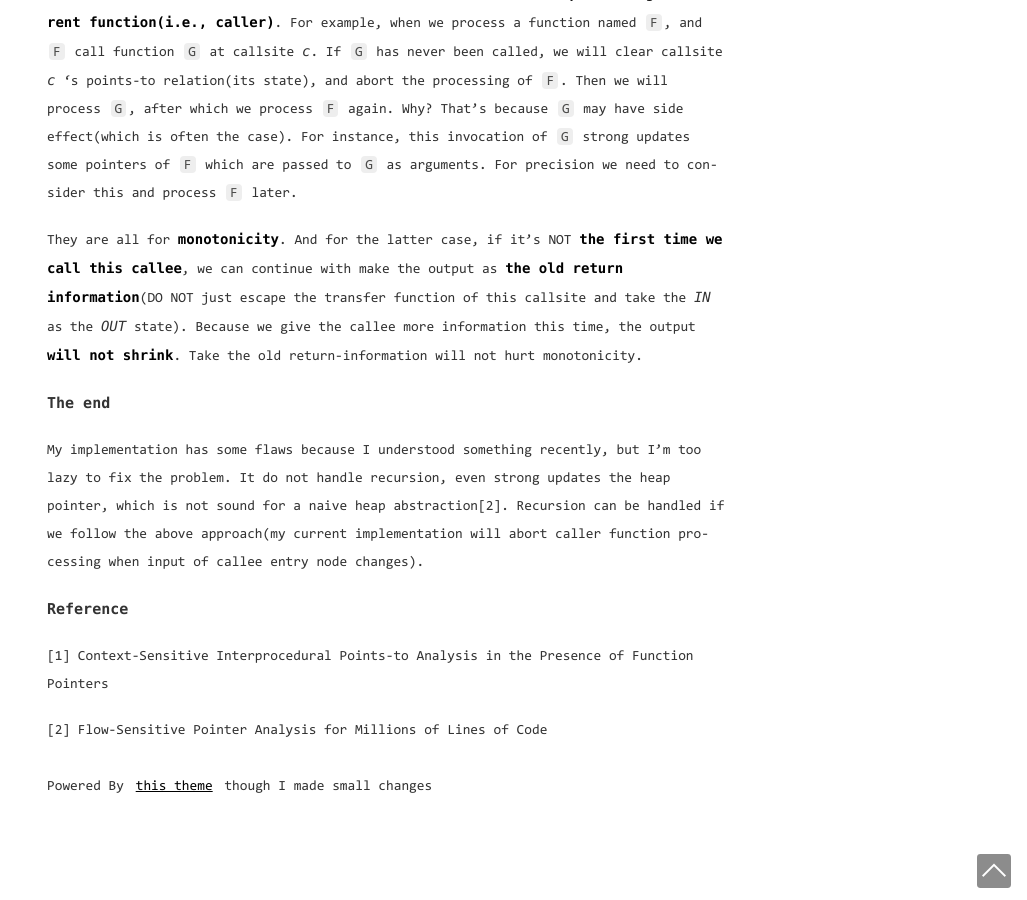
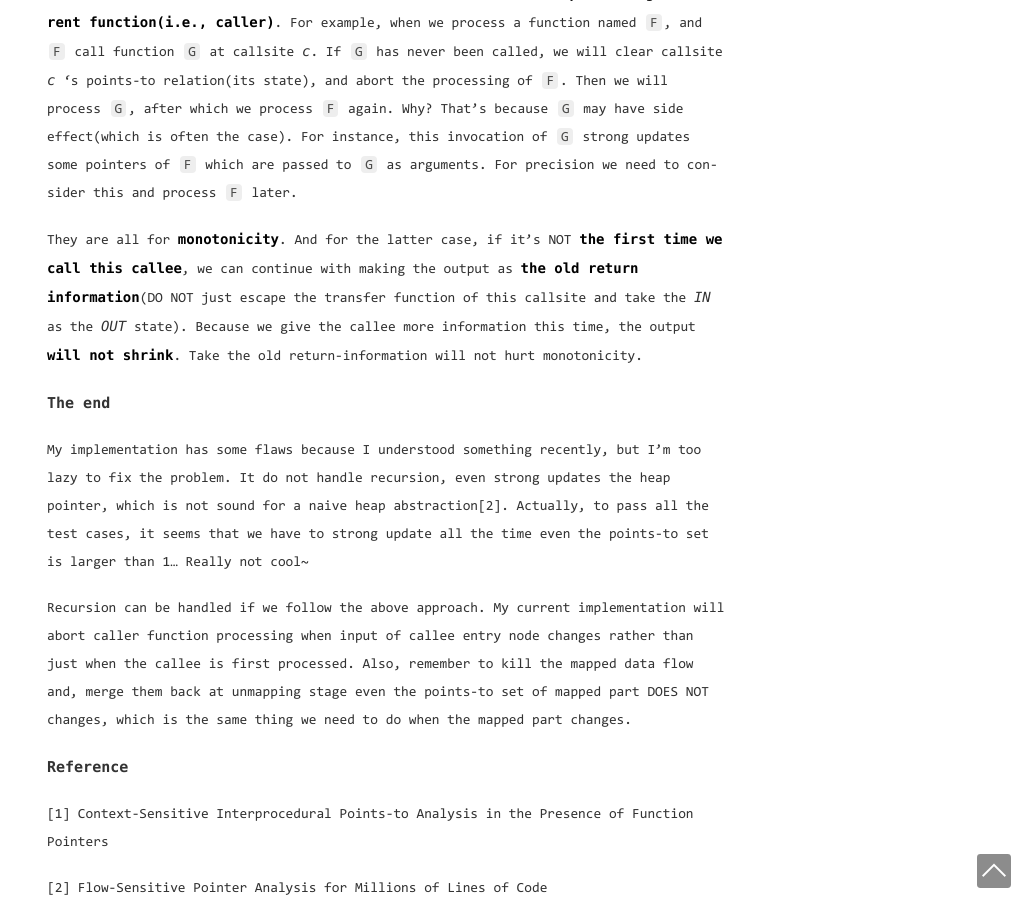
Before and after one commit to enochii/enochii.github.io, a Jekyll site: the page built from _posts/2021-11-16-simple-Control-Flow-Analysis-of-C.md, in a window 1280 px wide and 900 px high, scrolled down 1661 px. Shown: the whole window, without its empty margins (253-1280 px from the left). Built offline with Jekyll 4.4.1, drawn with Linux system fonts in a browser that asks for light colours; comment, search, counter and statistics services are not loaded; some of the changed text lies outside the part shown.

Commit message:
Update 2021-11-16-simple-Control-Flow-Analysis-of-C.md

```diff
--- a/_posts/2021-11-16-simple-Control-Flow-Analysis-of-C.md
+++ b/_posts/2021-11-16-simple-Control-Flow-Analysis-of-C.md
@@ -45,11 +45,13 @@ The first case is **call via a function pointer whose points-to set is currently
 
 The second case is, when we call a function which has never been called, we need to **invalidate the state of current call instruction, and abort the processing of current function(i.e., caller)**. For example, when we process a function named `F`, and `F` call function `G` at callsite *c*. If `G` has never been called, we will clear callsite *c* 's points-to relation(its state), and abort the processing of `F`. Then we will process `G`, after which we process `F` again.  Why? That's because `G` may have side effect(which is often the case). For instance, this invocation of `G` strong updates some pointers of `F` which are passed to `G` as arguments. For precision we need to consider this and process `F` later.
 
-They are all for **monotonicity**. And for the latter case, if it's NOT **the first time we call this callee**, we can continue with make the output as **the old return information**(DO NOT just escape the transfer function of this callsite and take the *IN* as the *OUT* state). Because we give the callee more information this time, the output **will not shrink**. Take the old return-information will not hurt monotonicity.
+They are all for **monotonicity**. And for the latter case, if it's NOT **the first time we call this callee**, we can continue with making the output as **the old return information**(DO NOT just escape the transfer function of this callsite and take the *IN* as the *OUT* state). Because we give the callee more information this time, the output **will not shrink**. Take the old return-information will not hurt monotonicity.
 
 ### The end
 
-My implementation has some flaws because I understood something recently, but I'm too lazy to fix the problem. It do not handle recursion, even strong updates the heap pointer, which is not sound for a naive heap abstraction[2]. Recursion can be handled if we follow the above approach(my current implementation will abort caller function processing when input of callee entry node changes).
+My implementation has some flaws because I understood something recently, but I'm too lazy to fix the problem. It do not handle recursion, even strong updates the heap pointer, which is not sound for a naive heap abstraction[2]. Actually, to pass all the test cases, it seems that we have to strong update all the time even the points-to set is larger than 1... Really not cool~
+
+Recursion can be handled if we follow the above approach. My current implementation will abort caller function processing when input of callee entry node changes rather than just when the callee is first processed. Also, remember to kill the mapped data flow and, merge them back at unmapping stage even the points-to set of mapped part DOES NOT changes, which is the same thing we need to do when the mapped part changes.
 
 ### Reference
 
```
Also changed, not shown: other parts of _posts/2021-11-16-simple-Control-Flow-Analysis-of-C.md (+1 -1 lines).
